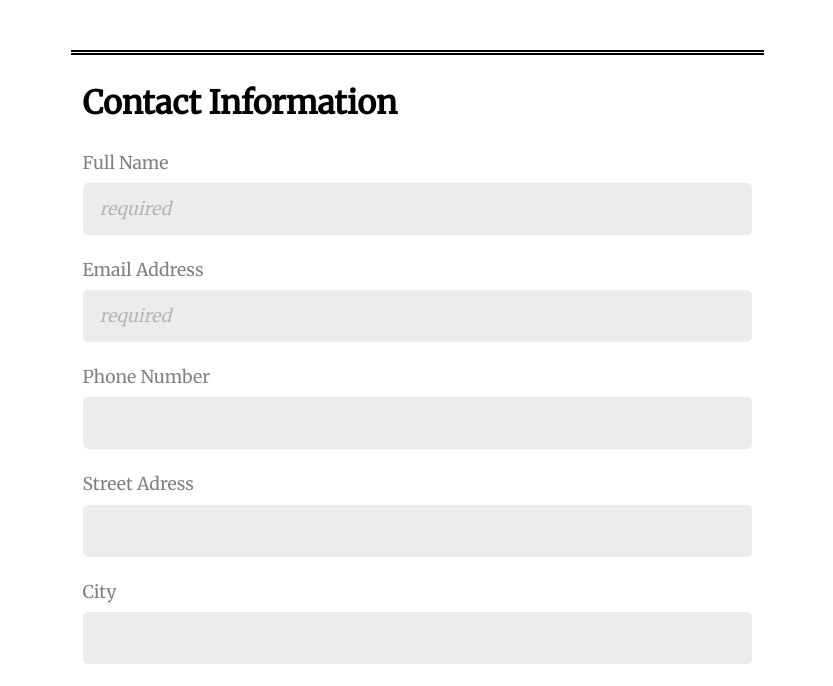
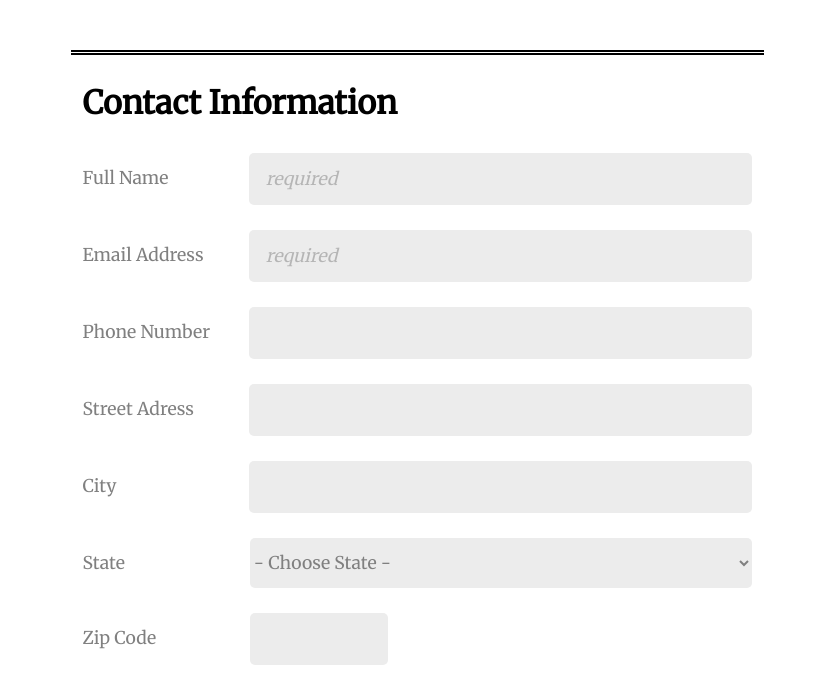
Before and after one commit to schoenw-dev/Techdegree-Project-3, a plain HTML site: page index.html in a window 1280 px wide. Shown: the part 256-942 px from the top of the page, without its empty margins (223-1056 px from the left). Drawn offline with Linux system fonts and the light colour scheme.

Commit message:
made edits to HTML and Styles.CSS
made edits to HTML and Styles.CSS

```diff
--- a/css/styles.css
+++ b/css/styles.css
@@ -44,10 +44,13 @@ legend{
 
 }
 
-input:focus{
+input:focus,
+textarea:focus{
   border: solid #30475e;
 
 }
+
+
 
 input,
 select{
@@ -234,4 +237,29 @@ select  {
 
   }
 
+  .row{
+    flex-direction: row;
+
+  }
+
+  .contact-label{
+    padding-top: 15px;
+    width: 25%;
+  }
+
+  .primary-fieldset input,
+  select{
+    width: 75%
+  }
+
+  .zip-input{
+    width: 100%
+  }
+
+  #zip{
+    justify-content: flex-start;
+    width: 20%;
+  }
+
+
 }
```
Also changed, not shown: index.html (+6 -0 lines), 1 other file.
